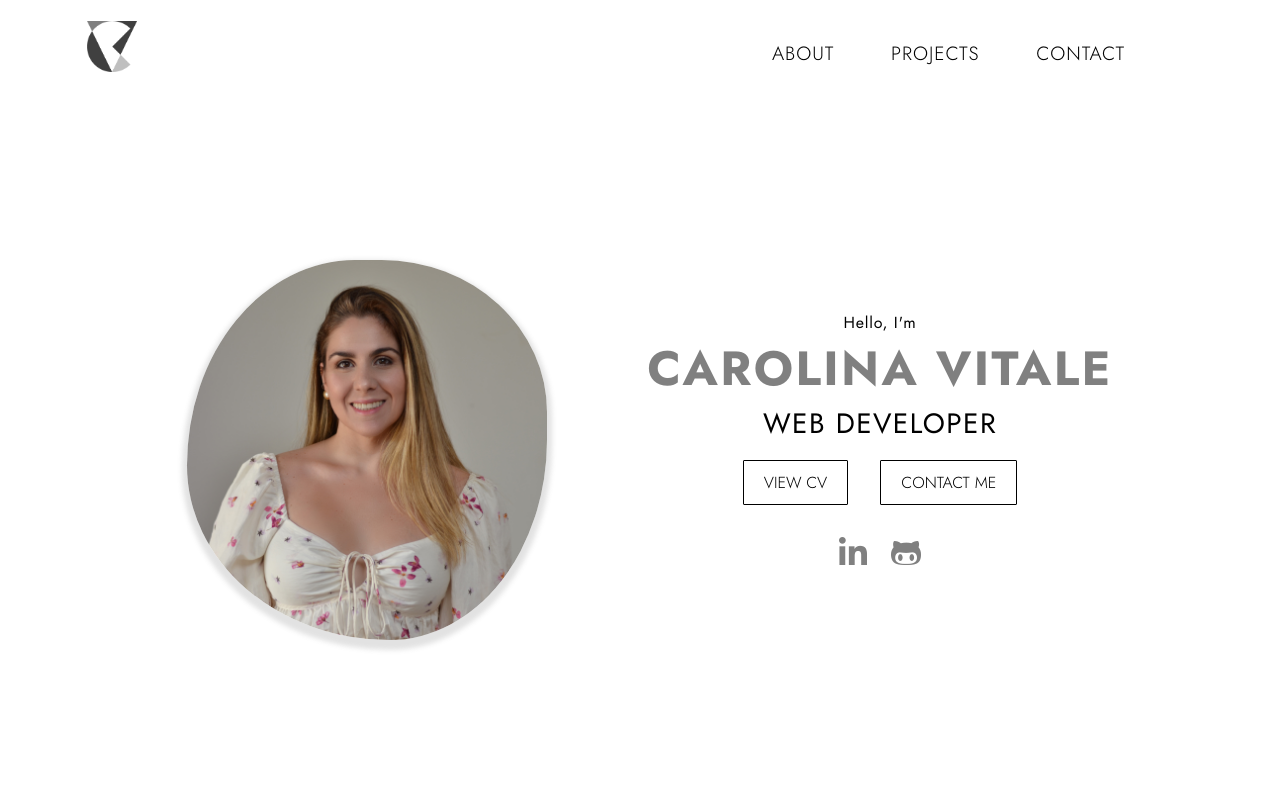
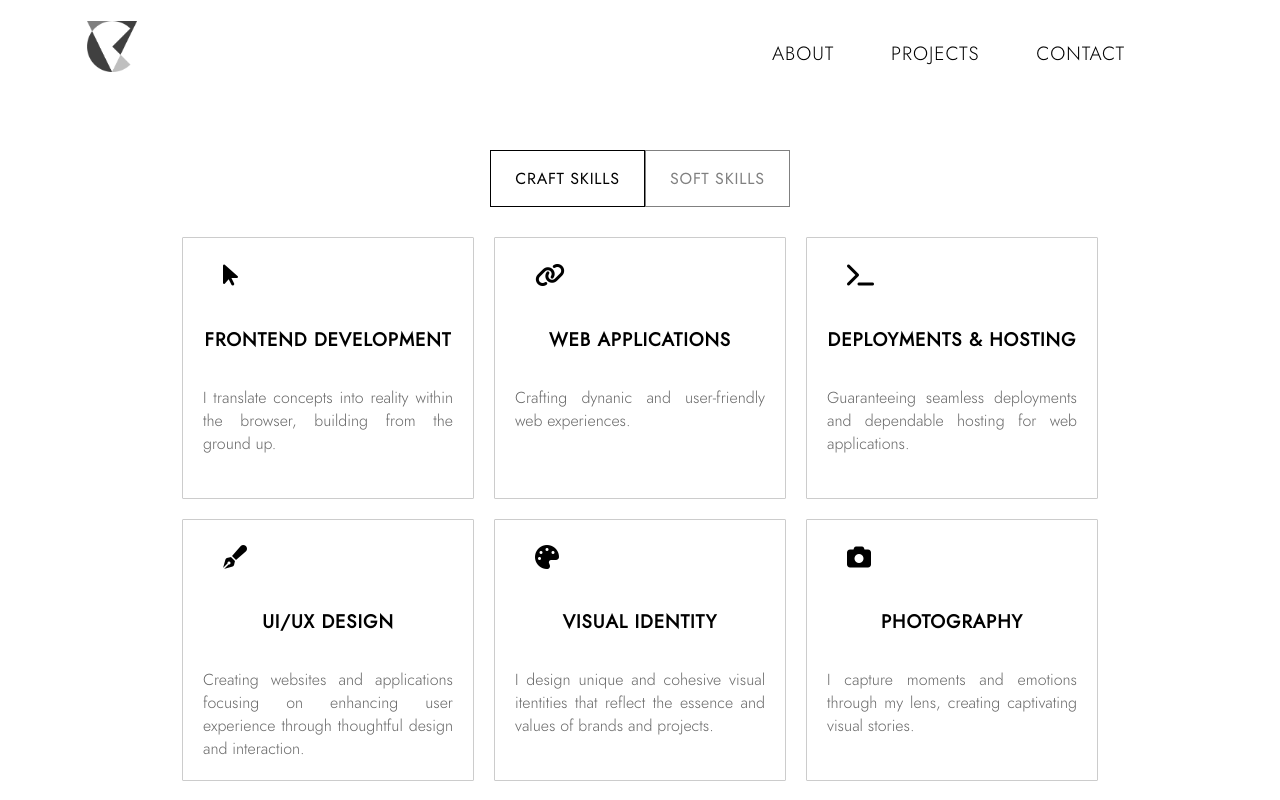
Before and after one commit to CarolinaVitale/carola-vitale, a React (Create React App) app: page / in a window 1280 px wide. Shown: the top 800 px of the page. Built offline with nearby package versions, Linux system fonts and the light colour scheme.

Commit message:
experience update

```diff
--- /dev/null
+++ b/src/components/Skills/Skills.css
@@ -0,0 +1,76 @@
+.skills {
+    margin-top: 150px;
+    margin: 150px 10rem;
+    box-sizing: border-box;
+    min-height: fit-content;
+    font-family: "Jost 300";
+}
+
+.buttons {
+
+    text-align: center;
+    margin-bottom: 20px;
+}
+
+.buttons button {
+    font-family: "Jost 400";
+    letter-spacing: 0.05em;
+    font-size: 16px;
+    padding: 16px 24px;
+    background-color: white;
+    color: grey;
+    border: solid 1px gray;
+    cursor: pointer;
+    outline: none;
+}
+
+.buttons button:hover {
+    background-color: black;
+    color: white;
+    border: solid 1px black;
+}
+
+.buttons button.active {
+    background-color: white;
+    color: black;
+    border: solid 1px black;
+}
+
+.skill-box {
+    display: flex;
+    flex-direction: column;
+    width: 250px;
+    height: 220px;
+    margin: 10px;
+    padding: 20px;
+    border: 1px solid #ccc;
+    border-radius: 1px;
+}
+
+.skill-box .icon {
+    margin-left: 20px;
+    font-size: 24px;
+    margin-bottom: 10px;
+}
+
+.skill-box .content {
+    text-align: center;
+}
+
+.skill-box h3 {
+    height: 50px;
+    margin-bottom: 10px;
+    font-family: "Jost 400";
+    letter-spacing: 0.05em;
+}
+
+.skill-box p {
+    text-align: justify;
+    color: #666;
+}
+
+.skills-section {
+    display: flex;
+    flex-wrap: wrap;
+    justify-content: center;
+}
--- /dev/null
+++ b/src/components/Skills/Skills.js
@@ -0,0 +1,121 @@
+import React, { useState } from 'react';
+import '../Skills/Skills.css'
+
+const skillsData = {
+    hardSkills: [
+        {
+            icon: <i class="fa-solid fa-arrow-pointer"></i>,
+            title: 'FRONTEND DEVELOPMENT',
+            description: 'I translate concepts into reality within the browser, building from the ground up.',
+        },
+        {
+            icon: <i class="fa-solid fa-link"></i>,
+            title: 'WEB APPLICATIONS',
+            description: 'Crafting dynanic and user-friendly web experiences.',
+        },
+        {
+            icon: <i class="fa-solid fa-terminal"></i>,
+            title: 'DEPLOYMENTS & HOSTING',
+            description: 'Guaranteeing seamless deployments and dependable hosting for web applications.',
+        },
+        {
+            icon: <i class="fa-solid fa-pen-fancy"></i>,
+            title: 'UI/UX DESIGN',
+            description: 'Creating websites and applications focusing on enhancing user experience through thoughtful design and interaction.',
+        },
+        {
+            icon: <i class="fa-solid fa-palette"></i>,
+            title: 'VISUAL IDENTITY',
+            description: 'I design unique and cohesive visual itentities that reflect the essence and values of brands and projects.',
+        },
+        {
+            icon: <i class="fa-solid fa-camera"></i>,
+            title: 'PHOTOGRAPHY',
+            description: 'I capture moments and emotions through my lens, creating captivating visual stories.',
+        },
+
+    ],
+
+    softSkills: [
+        {
+            icon: <i class="fa-solid fa-fingerprint"></i>,
+            title: 'CREATIVITY',
+            description: 'Thinks outside the box, generates inventive ideas, and approaches tasks with originality and imagination. ',
+        },
+        {
+            icon: <i class="fa-solid fa-puzzle-piece"></i>,
+            title: 'PROBLEM SOLVING',
+            description: ' Identifies challenges, analyzes root causes, and develops innovative solutions to overcome obstacles.',
+        },
+        {
+            icon: <i class="fa-solid fa-stopwatch"></i>,
+            title: 'TIME MANAGEMENT',
+            description: 'Efficiently prioritizes tasks, organizes schedules, and meets deadlines to deliver high-quality results.',
+        },
+        {
+            icon: <i class="fa-solid fa-dice-d20"></i>,
+            title: 'ADAPTABILITY',
+            description: 'Quickly adjusts to new situations, embraces change, and remains flexible in dynamic work settings.',
+        },
+        {
+            icon: <i class="fa-solid fa-comments"></i>,
+            title: 'COMMUNICATION',
+            description: 'Clear and effective in conveying ideas, fostering open dialogue and understanding among team members and stakeholders.',
+        },
+        {
+            icon: <i class="fa-solid fa-user-group"></i>,
+            title: 'LEADERSHIP',
+            description: 'Demonstrates the ability to guide and inspire others, making sound decisions and fostering a positive work environment.',
+        },
+    ],
+};
+
+const SkillBox = ({ icon, title, description }) => (
+    <div className="skill-box">
+        <div className="icon">{icon}</div>
+        <div className='content'>
+            <br/>
+            <h3>{title}</h3>
+            <p>{description}</p>
+        </div>
+    </div>
+);
+
+const SkillsSection = ({ skills }) => (
+    <div className="skills-section">
+        {skills.map((skill, index) => (
+            <SkillBox key={index} {...skill} />
+        ))}
+    </div>
+);
+
+const Skill = () => {
+    const [currentSkills, setCurrentSkills] = useState('hardSkills');
+
+    const handleSkillsChange = (skillsType) => {
+        console.log('cambio de habilidades', skillsType);
+        setCurrentSkills(skillsType);
+    };
+
+    return (
+        <div className="skills">
+            <div className="buttons">
+                <button
+                    className={currentSkills === 'hardSkills' ? 'active' : ''}
+                    onClick={() => handleSkillsChange('hardSkills')}
+                >
+                    CRAFT SKILLS
+                </button>
+                <button
+                    className={currentSkills === 'softSkills' ? 'active' : ''}
+                    onClick={() => handleSkillsChange('softSkills')}
+                >
+                    SOFT SKILLS
+                </button>
+            </div>
+            <SkillsSection skills={skillsData[currentSkills]} />
+        </div>
+    );
+};
+
+export default Skill;
--- a/src/pages/Home.js
+++ b/src/pages/Home.js
@@ -5,11 +5,13 @@ import Profile from '../components/Profile/Profile'
 import Projects from '../components/Projects/Projects'
 import Contact from '../components/Contact/Contact';
 import FooterNav from '../components/FooterNav/FooterNav'
+import Skill from '../components/Skills/Skills';
 
 function Home() {
 
     return (
         <>
+            <Skill />
             <Profile />
             {/* <Experience /> */}
             <About />
```
